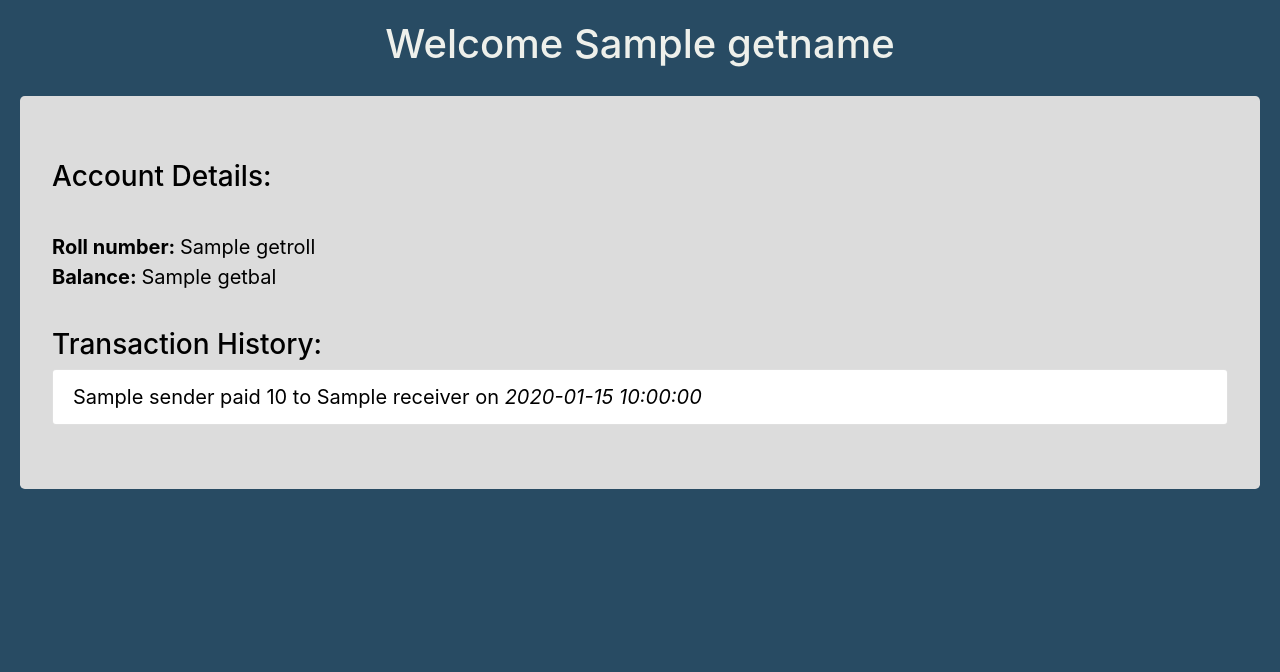
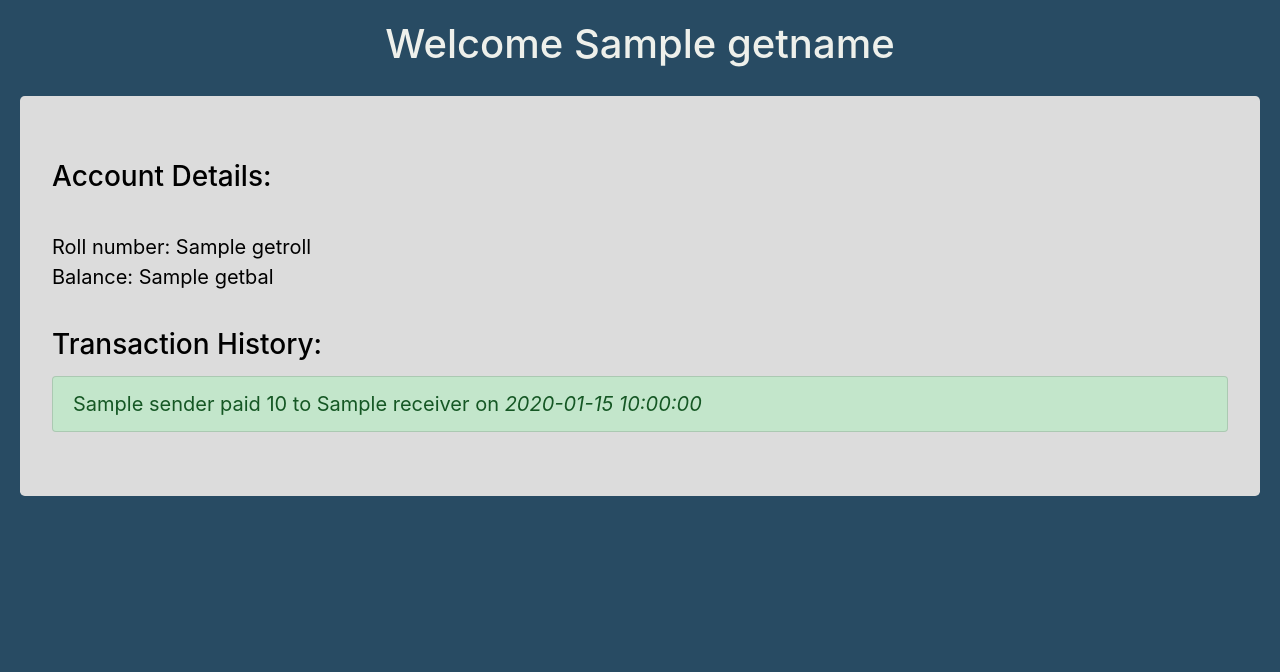
Before and after one commit to neelb99/vCredit, a Flask app: template templates/account.html in a window 1280 px wide. Shown: the part 56-728 px from the top of the page. Run offline with Flask 2, Linux system fonts and the light colour scheme; the template is opened without the code that fills it: most values are stand-ins (such as "Sample title", 1, 10 or a date in 2020); some libraries are stand-ins or nearby versions.

Commit message:
account page3

```diff
--- a/static/main.css
+++ b/static/main.css
@@ -56,6 +56,7 @@ h1{
 
 .list-group{
 	color:black;
+	margin-top: 15px;
 }
 
 h3{
--- a/templates/account.html
+++ b/templates/account.html
@@ -67,12 +67,12 @@
       <h1 class="text-center"> Welcome {{getname}}</h1>
       <div class="jumbotron">
         <h3>Account Details:</h3><br>
-        <p><b>Roll number: </b>{{getroll}}<br><B>Balance: </B>{{getbal}}</p>
+        <p>Roll number: {{getroll}}<br>Balance: {{getbal}}</p>
 
         <h3>Transaction History:</h3>
         <ul class="list-group">
           {% for item in history %}
-            <li class="list-group-item">{{item.sender}} paid {{item.amount}} to {{item.receiver}} on <i>{{item.timestamp}}</i></li>
+            <li class="list-group-item list-group-item-success">{{item.sender}} paid {{item.amount}} to {{item.receiver}} on <i>{{item.timestamp}}</i></li>
           {%endfor%}
         </ul>
       </div>
```
